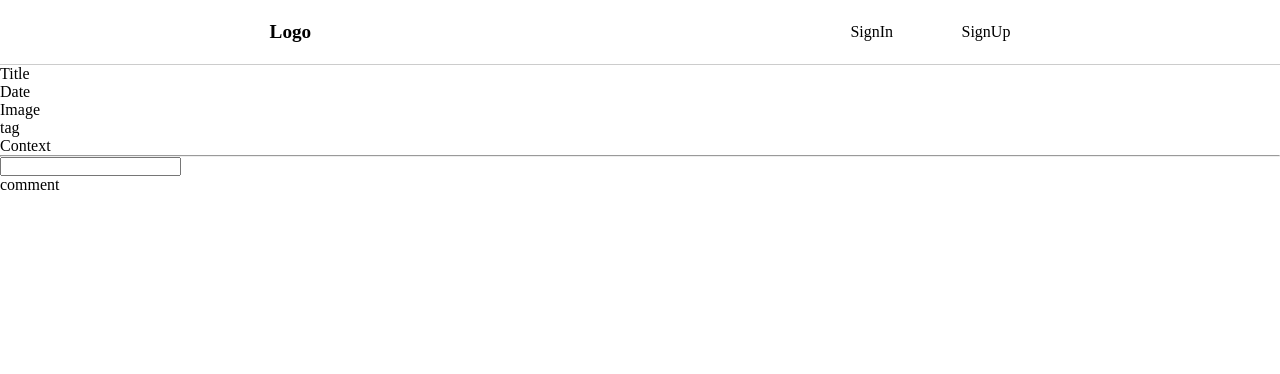
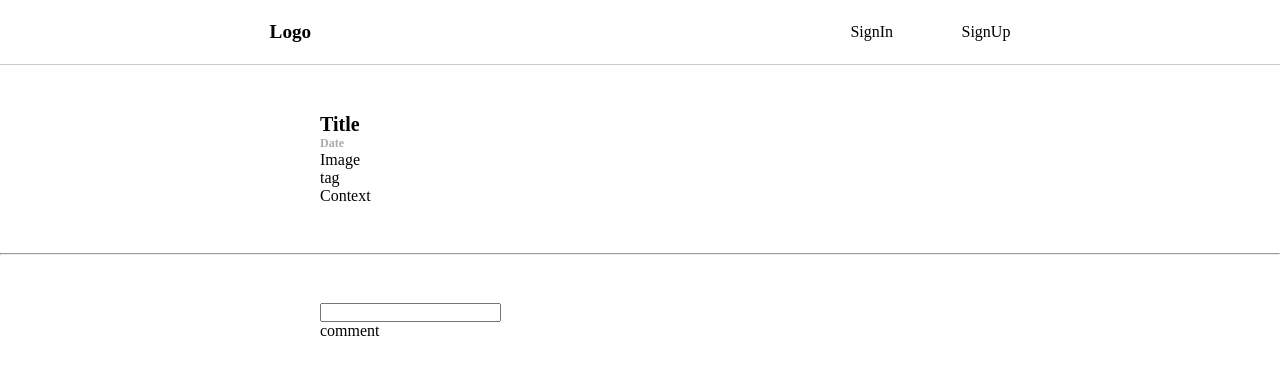
Before and after one commit to IndivProject/Indiv-Front, a Next.js app: page /post/1 in a window 1280 px wide. Shown: the top 374 px of the page. Built offline with nearby package versions, Linux system fonts and the light colour scheme; a web font is replaced by a local one.

Commit message:
ADD :: detail style

```diff
--- a/src/components/common/post/detail/Detail.tsx
+++ b/src/components/common/post/detail/Detail.tsx
@@ -1,16 +1,21 @@
 import React from "react";
 import Comment from "../comment/Comment";
+import * as S from "./style";
 
 const Detail = () => {
   return (
     <div>
-      <p>Title</p>
-      <p>Date</p>
-      <div>Image</div>
-      <div>tag</div>
-      <p>Context</p>
+      <S.SubContentsWrap>
+        <S.PostTitleContext>Title</S.PostTitleContext>
+        <S.PostDateContext>Date</S.PostDateContext>
+        <div>Image</div>
+        <div>tag</div>
+        <p>Context</p>
+      </S.SubContentsWrap>
       <hr />
-      <Comment />
+      <S.SubContentsWrap>
+        <Comment />
+      </S.SubContentsWrap>
     </div>
   );
 };
--- a/src/components/common/post/detail/style.ts
+++ b/src/components/common/post/detail/style.ts
@@ -1,3 +1,17 @@
 import styled from "styled-components";
 
-styled.div``;
+export const SubContentsWrap = styled.div`
+  width: 50%;
+  margin: 3rem auto;
+`;
+
+export const PostTitleContext = styled.p`
+  font-size: 1.25rem;
+  font-weight: 600;
+`;
+
+export const PostDateContext = styled.p`
+  font-size: 0.75rem;
+  font-weight: 600;
+  color: #aaa;
+`;
```
